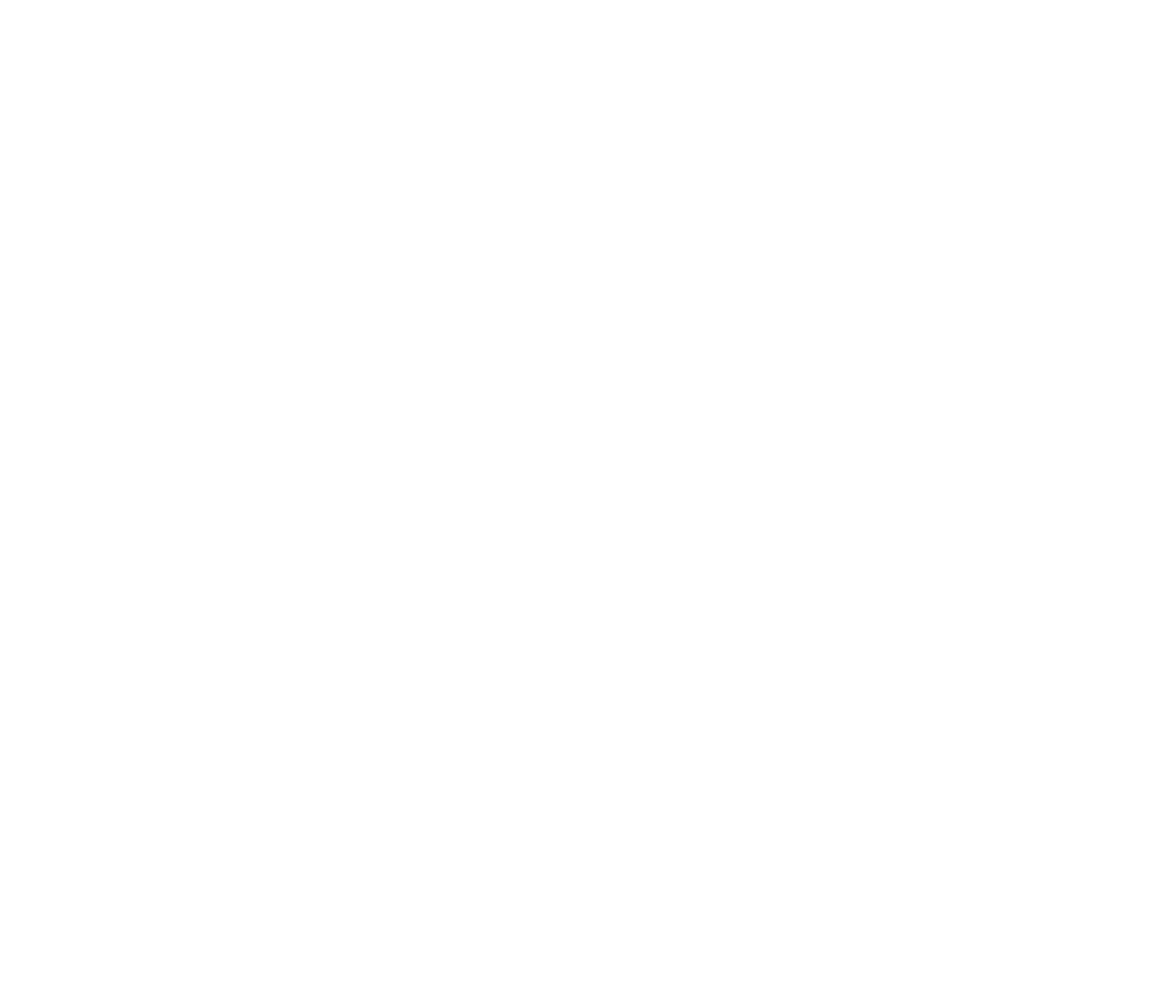
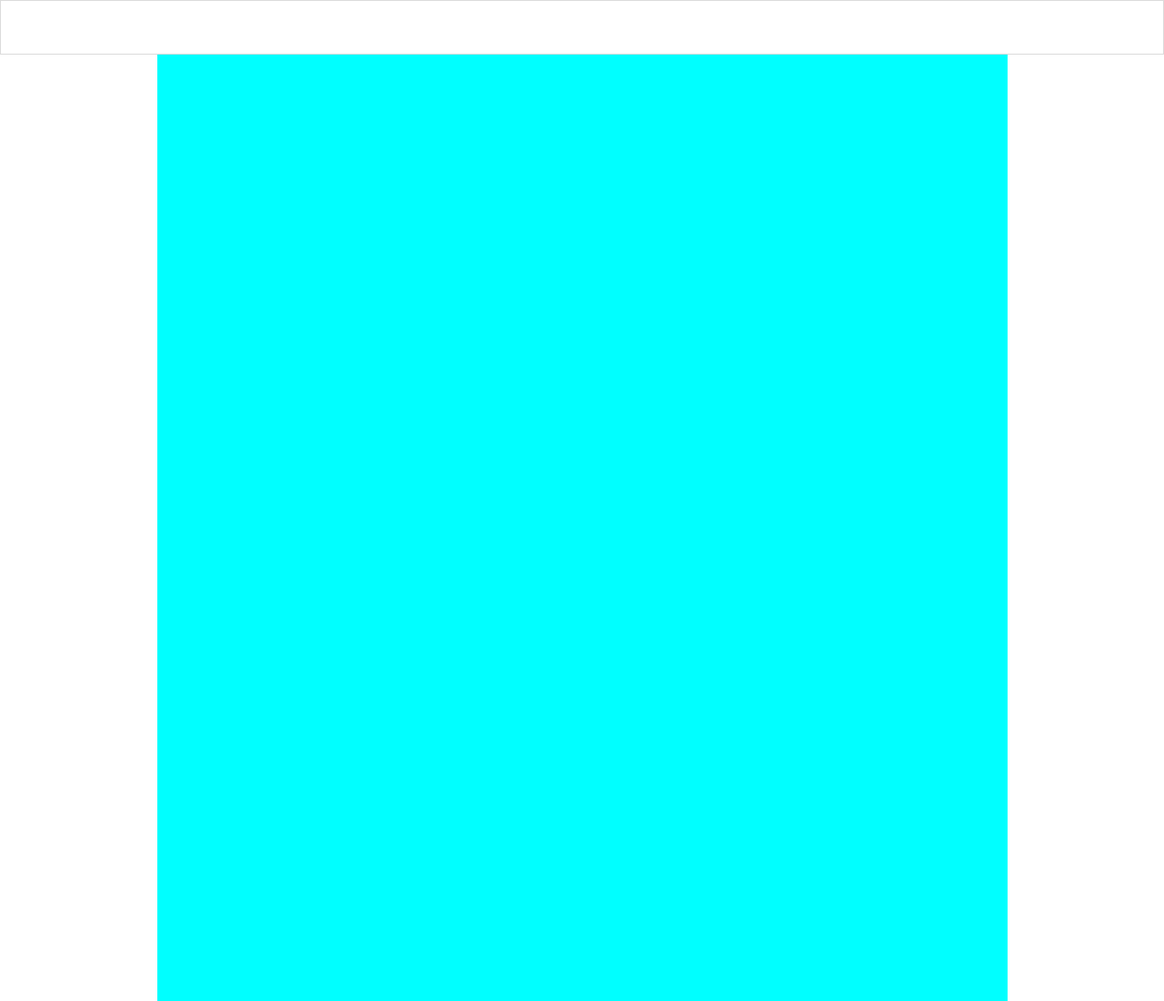
Before and after one commit to Danne-pi/insta-pratica, a plain HTML site: page index.html in a window 1280 px wide. Shown: the top 1100 px of the page at 91% size. Before the commit the page ends 800 px from the top, so only its background shows below. Drawn offline with nearby package versions, Linux system fonts and the light colour scheme; files that its build step writes are made by us from their sources; files whose address does not match are found by name.

Commit message:
Correção de caminhos (html)

```diff
--- a/css/desktop/main.css
+++ b/css/desktop/main.css
@@ -1,4 +1,4 @@
-@import "home.css";
+@import "./home.css";
 
 *{
     box-sizing: border-box;
--- a/index.html
+++ b/index.html
@@ -1,16 +1,16 @@
 <!DOCTYPE html>
-<html lang="en">
+<html lang="pt_Br">
 <head>
     <meta charset="UTF-8">
     <meta http-equiv="X-UA-Compatible" content="IE=edge">
     <meta name="viewport" content="width=device-width, initial-scale=1.0">
-    <link rel="stylesheet" media="screen and (min-width: 935px)" href="css/elements/desktop/main.css">
-    <link rel="stylesheet" media="screen and (min-width: 615px) and (max-width: 934px)" href="css/elements/tablet/main.css">
-    <link rel="stylesheet" media="screen and (max-width: 614px)" href="css/elements/phone/main.css">
+    <link rel="stylesheet" media="screen and (min-width: 935px)" href="css/desktop/main.css">
+    <link rel="stylesheet" media="screen and (min-width: 615px) and (max-width: 934px)" href="css/tablet/main.css">
+    <link rel="stylesheet" media="screen and (max-width: 614px)" href="css/phone/main.css">
 
 
 
-    <title>Document</title>
+    <title>Instagram</title>
 </head>
 <header>
 </header>
```
